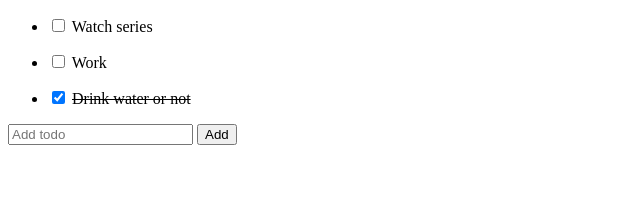
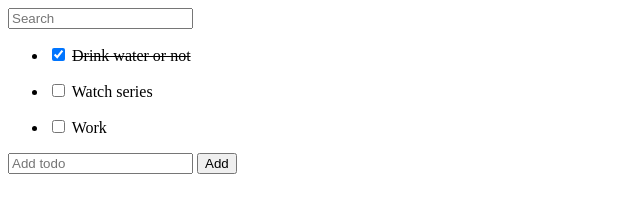
Before and after one commit to nova974/angular-etna, a website: page index.html in a window 1280 px wide. Shown: the whole page, without its empty margins (0-640 px from the left). Drawn offline with nearby package versions, Linux system fonts and the light colour scheme.

Commit message:
[*] update with search

```diff
--- a/app.js
+++ b/app.js
@@ -13,4 +13,5 @@ app.controller("todoCtrl", function($scope) {
         $scope.todos.push({ title: $scope.todoTitle, done: false });
         $scope.todoTitle = "";
     }
+
 })
--- a/index.html
+++ b/index.html
@@ -8,8 +8,9 @@
     </head>
     <body>
         <div ng-controller="todoCtrl">
+            <input type="text" ng-model="search" placeholder="Search">
             <div class="list">
-                <ul ng-repeat="todo in todos">
+                <ul ng-repeat="todo in todos | filter:search | orderBy:'title'">
                     <li>
                         <label class="checkbox">
                             <input type="checkbox" ng-model="todo.done">
```
